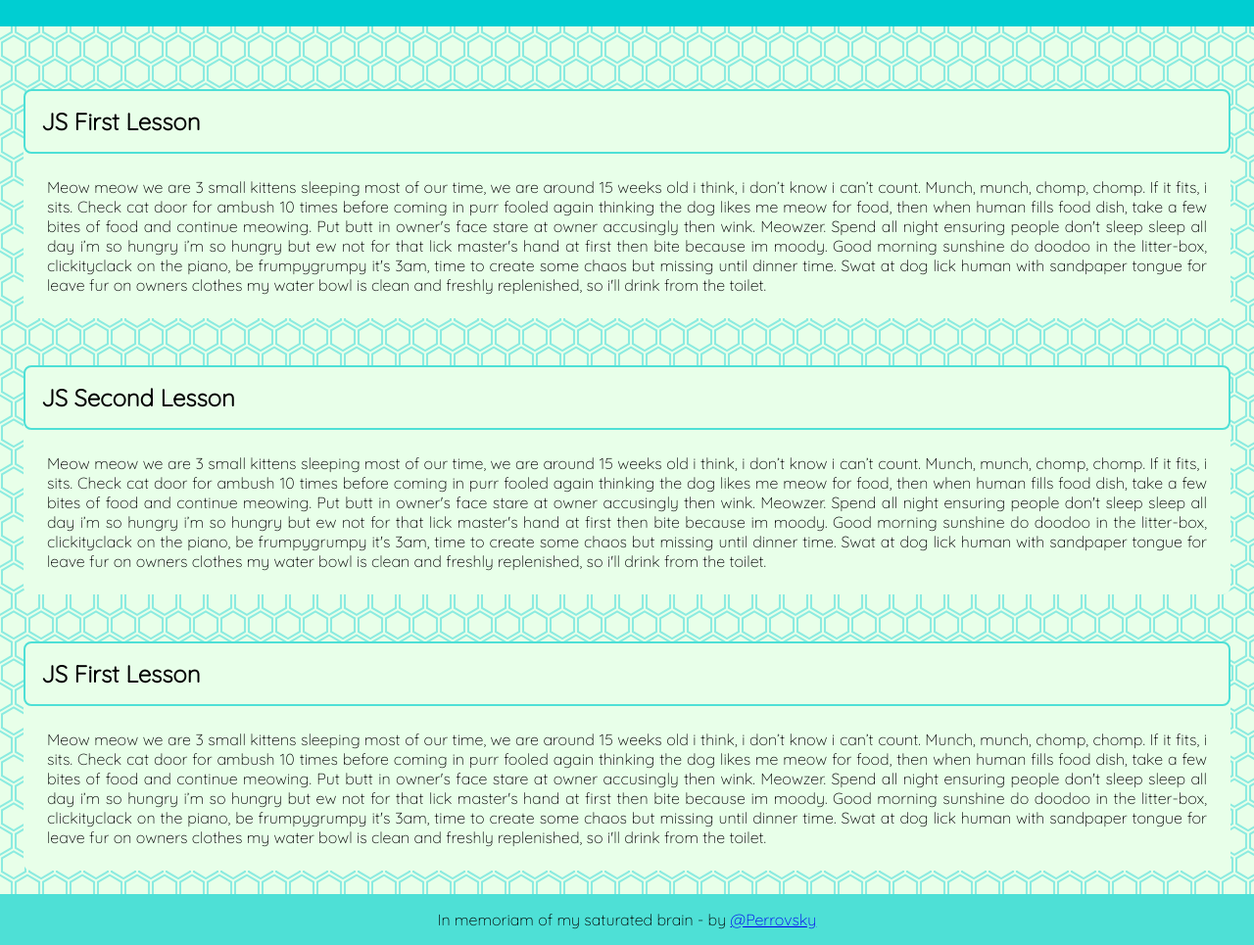
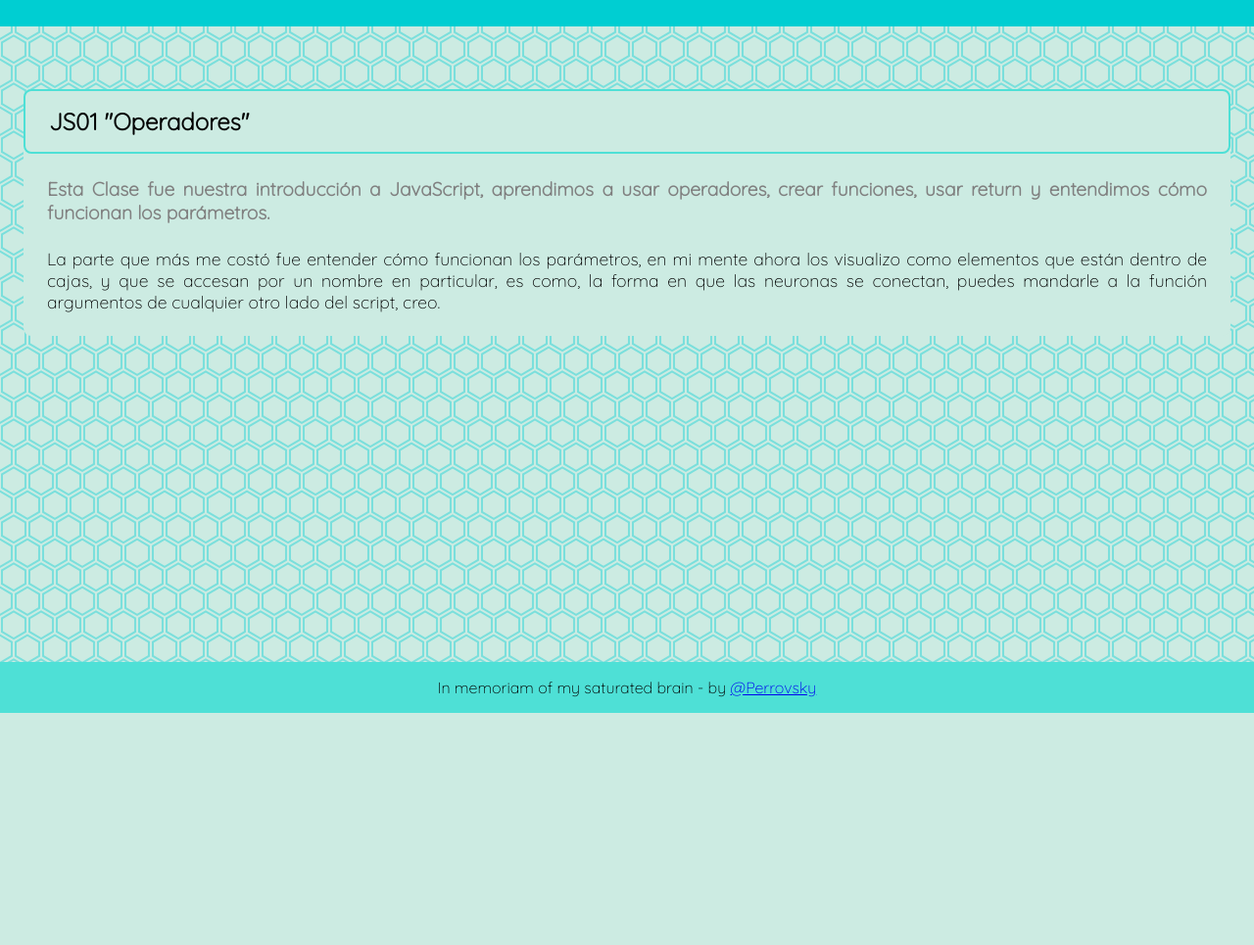
Before and after one commit to ChampBloom/MiJS, a plain HTML site: page MiJS.html in a window 1280 px wide. Shown: the part 72-1037 px from the top of the page at 98% size. After the commit the page ends 800 px from the top, so only its background shows below. Drawn offline with Linux system fonts and the light colour scheme; a script that the page names is missing; a web font is replaced by a local one.

Commit message:
JS01
change on the var--bg
first lesson

```diff
--- a/MiJS.html
+++ b/MiJS.html
@@ -4,7 +4,9 @@
 <head>
     <meta charset="UTF-8">
     <meta name="viewport" content="width=device-width, initial-scale=1.0">
-    <link href="https://fonts.googleapis.com/css2?family=MuseoModerno:wght@200&family=Quicksand:wght@300&display=swap" rel="stylesheet">     <link rel="stylesheet" href="miJS.css">
+    <link href="https://fonts.googleapis.com/css2?family=MuseoModerno:wght@200&family=Quicksand:wght@300&display=swap"
+        rel="stylesheet">
+    <link rel="stylesheet" href="miJS.css">
     <script src="miJS.js"></script>
     <title>Mi JS</title>
 </head>
@@ -19,55 +21,20 @@
         <div class="wrapper">
             <section class="lesson">
                 <h2 class="title">
-                    JS First Lesson
+                    JS01 "Operadores"
                 </h2>
                 <div class="text">
-                    Meow meow we are 3 small kittens sleeping most of our time, we are around 15 weeks old i think, i
-                    don’t know i can’t count. Munch, munch, chomp, chomp. If it fits, i sits. Check cat door for ambush
-                    10 times before coming in purr fooled again thinking the dog likes me meow for food, then when human
-                    fills food dish, take a few bites of food and continue meowing. Put butt in owner's face stare at
-                    owner accusingly then wink. Meowzer. Spend all night ensuring people don't sleep sleep all day i’m
-                    so hungry i’m so hungry but ew not for that lick master's hand at first then bite because im moody.
-                    Good morning sunshine do doodoo in the litter-box, clickityclack on the piano, be frumpygrumpy it's
-                    3am, time to create some chaos but missing until dinner time. Swat at dog lick human with sandpaper
-                    tongue for leave fur on owners clothes my water bowl is clean and freshly replenished, so i'll drink
-                    from the toilet.
+                    Esta Clase fue nuestra introducción a JavaScript, aprendimos a usar operadores, crear funciones,
+                    usar return y entendimos cómo funcionan los parámetros.
+                </div>
+                <div class="struggle_text">
+                    La parte que más me costó fue entender cómo funcionan los parámetros, en mi mente ahora los
+                    visualizo como elementos que están dentro de cajas, y que se accesan por un nombre en particular, es
+                    como, la forma en que las neuronas se conectan, puedes mandarle a la función argumentos de cualquier
+                    otro lado del script, creo.
                 </div>
             </section>
-            <section class="lesson">
-                <h2 class="title">
-                    JS Second Lesson
-                </h2>
-                <div class="text">
-                    Meow meow we are 3 small kittens sleeping most of our time, we are around 15 weeks old i think, i
-                    don’t know i can’t count. Munch, munch, chomp, chomp. If it fits, i sits. Check cat door for ambush
-                    10 times before coming in purr fooled again thinking the dog likes me meow for food, then when human
-                    fills food dish, take a few bites of food and continue meowing. Put butt in owner's face stare at
-                    owner accusingly then wink. Meowzer. Spend all night ensuring people don't sleep sleep all day i’m
-                    so hungry i’m so hungry but ew not for that lick master's hand at first then bite because im moody.
-                    Good morning sunshine do doodoo in the litter-box, clickityclack on the piano, be frumpygrumpy it's
-                    3am, time to create some chaos but missing until dinner time. Swat at dog lick human with sandpaper
-                    tongue for leave fur on owners clothes my water bowl is clean and freshly replenished, so i'll drink
-                    from the toilet.
-                </div>
-            </section>
-            <section class="lesson">
-                <h2 class="title">
-                    JS First Lesson
-                </h2>
-                <div class="text">
-                    Meow meow we are 3 small kittens sleeping most of our time, we are around 15 weeks old i think, i
-                    don’t know i can’t count. Munch, munch, chomp, chomp. If it fits, i sits. Check cat door for ambush
-                    10 times before coming in purr fooled again thinking the dog likes me meow for food, then when human
-                    fills food dish, take a few bites of food and continue meowing. Put butt in owner's face stare at
-                    owner accusingly then wink. Meowzer. Spend all night ensuring people don't sleep sleep all day i’m
-                    so hungry i’m so hungry but ew not for that lick master's hand at first then bite because im moody.
-                    Good morning sunshine do doodoo in the litter-box, clickityclack on the piano, be frumpygrumpy it's
-                    3am, time to create some chaos but missing until dinner time. Swat at dog lick human with sandpaper
-                    tongue for leave fur on owners clothes my water bowl is clean and freshly replenished, so i'll drink
-                    from the toilet.
-                </div>
-            </section>
+
         </div>
     </main>
     <footer id="footer">
--- a/miJS.css
+++ b/miJS.css
@@ -16,10 +16,11 @@
     --margin-09: calc(var(--margin-01)* 9);
     --margin-10: calc(var(--margin-01)* 10);
 
-    --bg: #e8ffe9;
+    --bg: #ccebe2;
     --bg02: #f6fffd;
     --fg: #4EE0D6;
     --fg02: #00CED2;
+    --gray: #494949;
 }
 
 body {
@@ -68,6 +69,7 @@ h1 {
     border: solid 2px var(--fg);
     border-radius: 8px;
     padding: var(--margin-02);
+    padding-left: var(--margin-03);
     margin: 0;
 }
 
@@ -77,9 +79,18 @@ h1 {
 }
 
 
-.text {
+.text,
+.struggle_text {
     margin: var(--margin-03);
     text-align: justify;
+    font-weight: 500;
+    font-size: 1.1em;
+}
+
+.text {
+    font-size: 1.2em;
+    font-weight: 600;
+    color: gray;
 }
 
 #footer {
```
